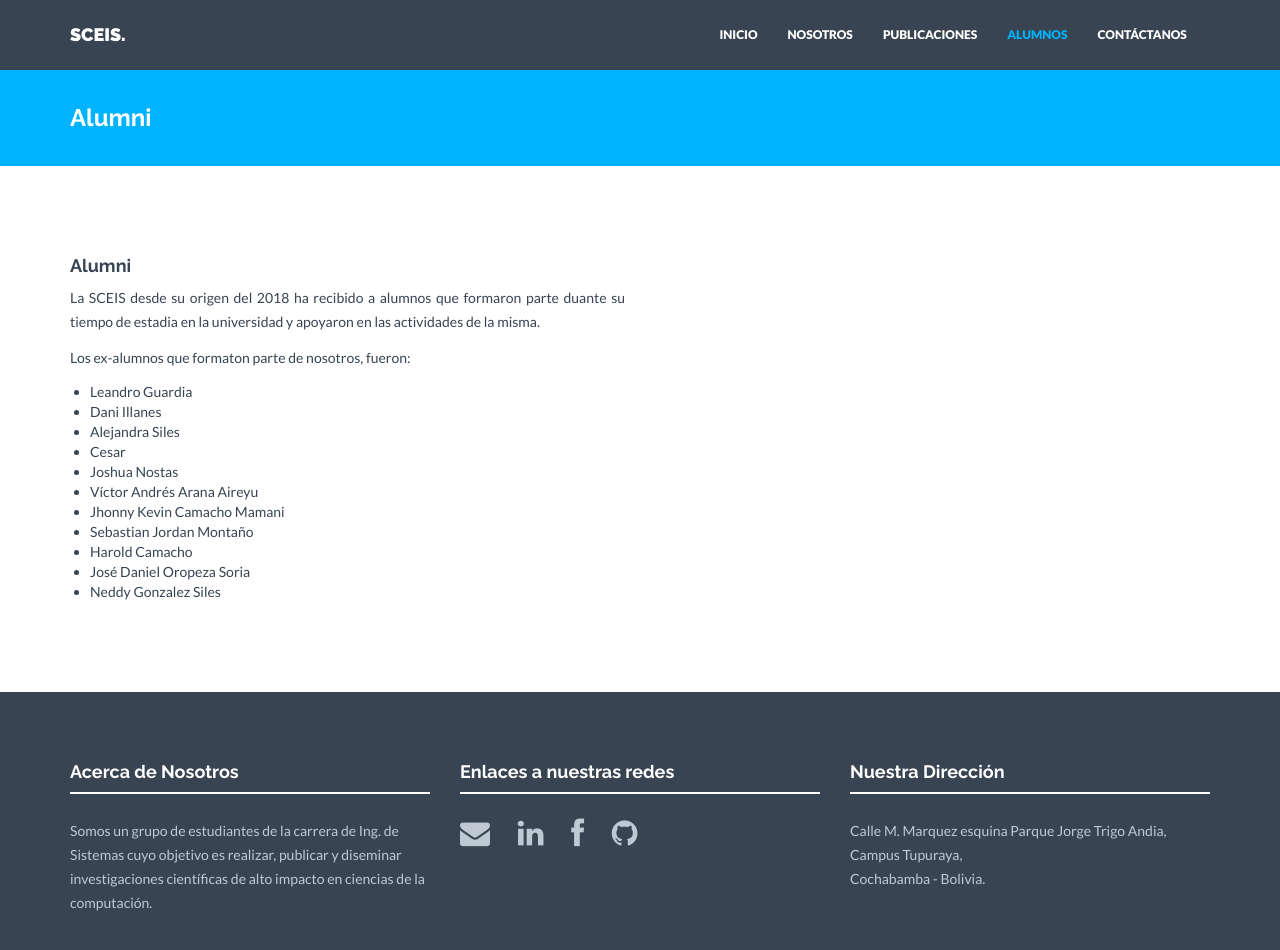
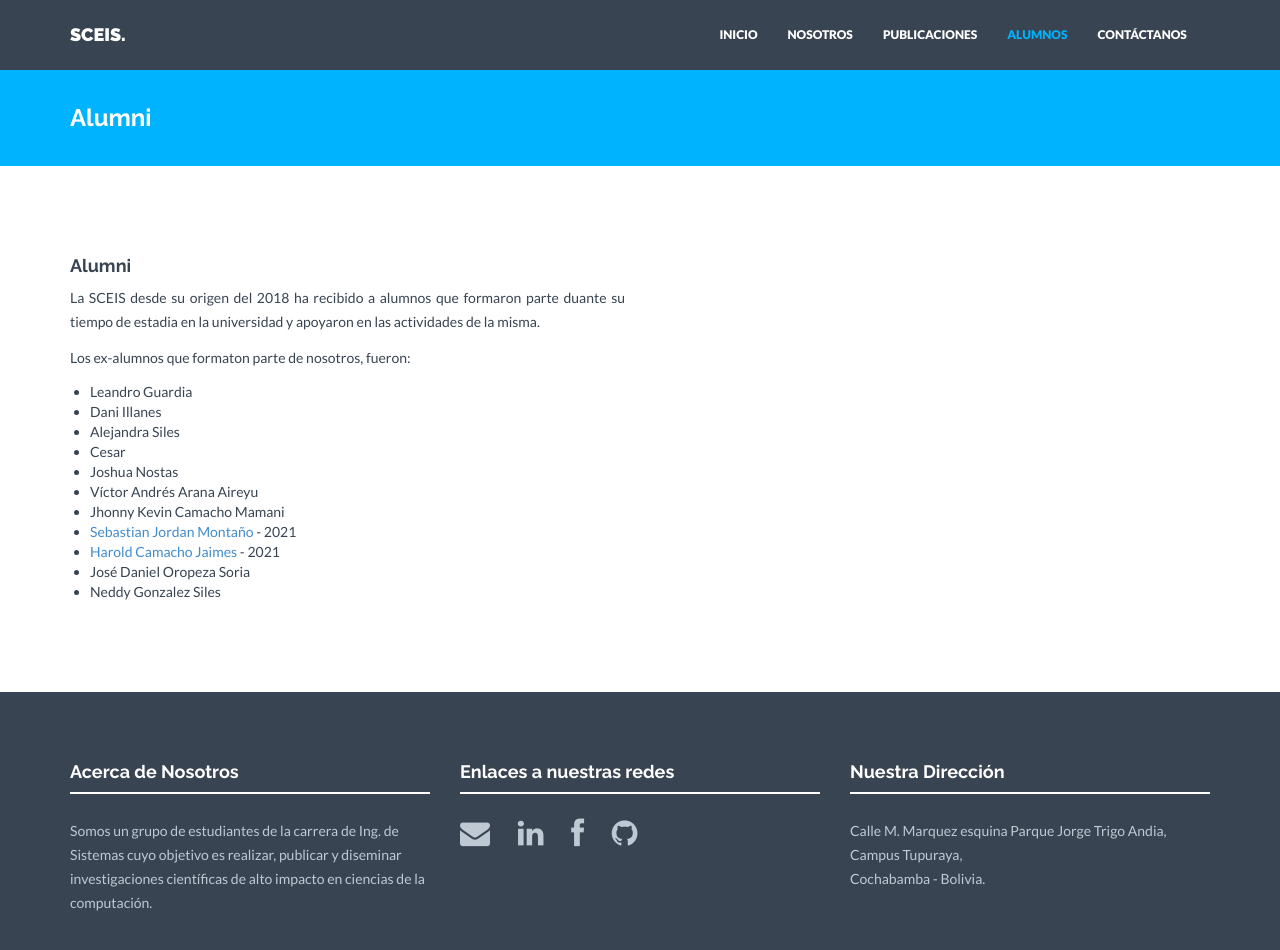
Before and after one commit to SociedadCEIS/paginaSCEIS, a Jekyll site: the page built from alumni.html, in a window 1280 px wide and 987 px high. Shown: the top 950 px of the window. Built offline with Jekyll 4.4.1, drawn with Linux system fonts in a browser that asks for light colours; nearby versions of some CDN libraries.

Commit message:
update linkedin links in alumni

```diff
--- a/alumni.html
+++ b/alumni.html
@@ -19,8 +19,8 @@ permalink: /alumni/
                     <li>Joshua Nostas</li>
                     <li>Víctor Andrés Arana Aireyu </li>
                     <li>Jhonny Kevin Camacho Mamani</li>
-                    <li>Sebastian Jordan Montaño</li>
-                    <li>Harold Camacho </li>
+                    <li><a href="https://www.linkedin.com/in/jordanmontt/">Sebastian Jordan Montaño</a> - 2021</li>
+                    <li><a href="https://www.linkedin.com/in/harold-camacho-jaimes-14747016a/">Harold Camacho Jaimes</a> - 2021</li>
                     <li>José Daniel Oropeza Soria</li>
                     <li>Neddy Gonzalez Siles</li>
                   </ul>
```
